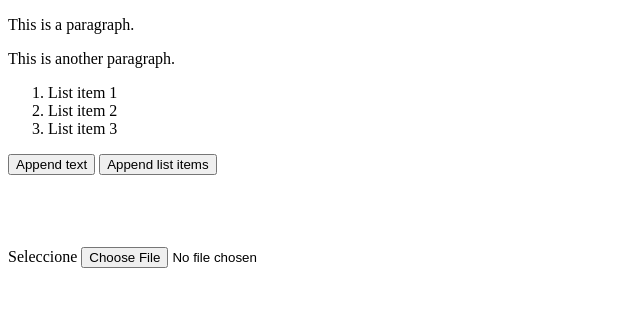
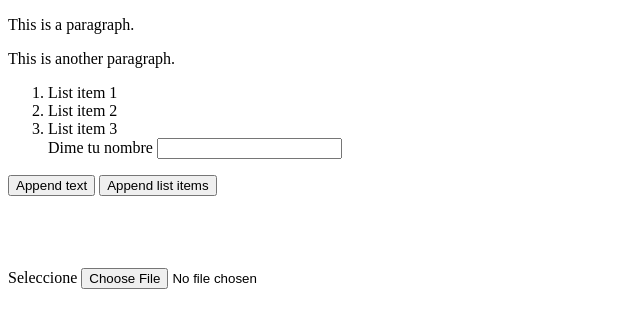
Before and after one commit to 45flozano/jqejercicio, a plain HTML site: page index.html in a window 1280 px wide. Shown: the whole page, without its empty margins (0-640 px from the left). Drawn offline with nearby package versions, Linux system fonts and the light colour scheme.

Commit message:
aqui se agrego el input de nombre

```diff
--- a/index.html
+++ b/index.html
@@ -23,6 +23,8 @@ $(document).ready(function(){
   <li>List item 1</li>
   <li>List item 2</li>
   <li>List item 3</li>
+  <label class="label-info" for="">Dime tu nombre</label>
+  <input type="text" class="form-group" >
 </ol>
 
 <button id="btn1">Append text</button>
```
